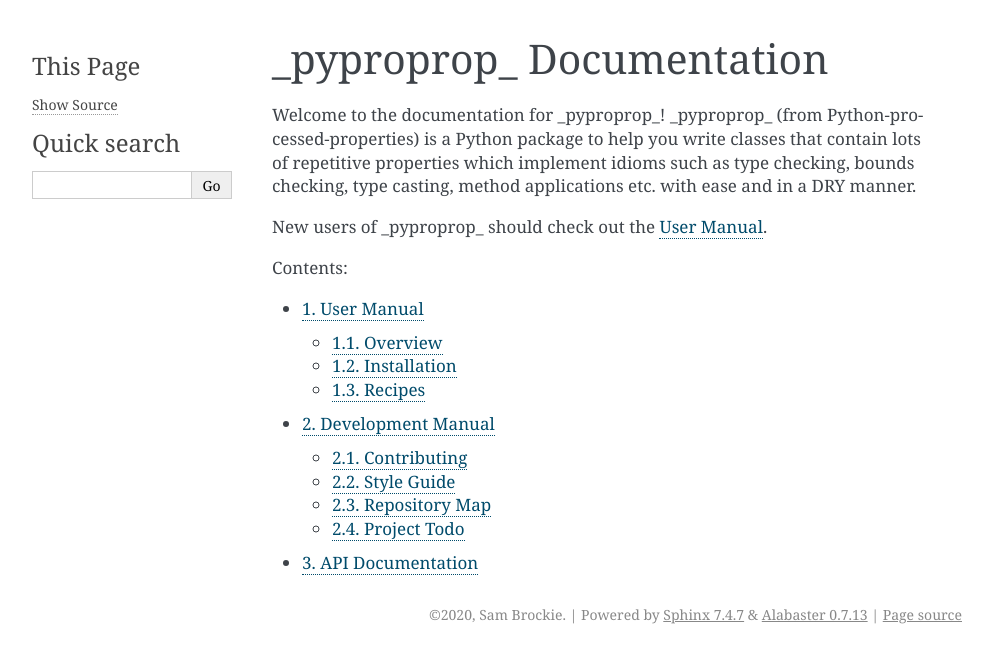
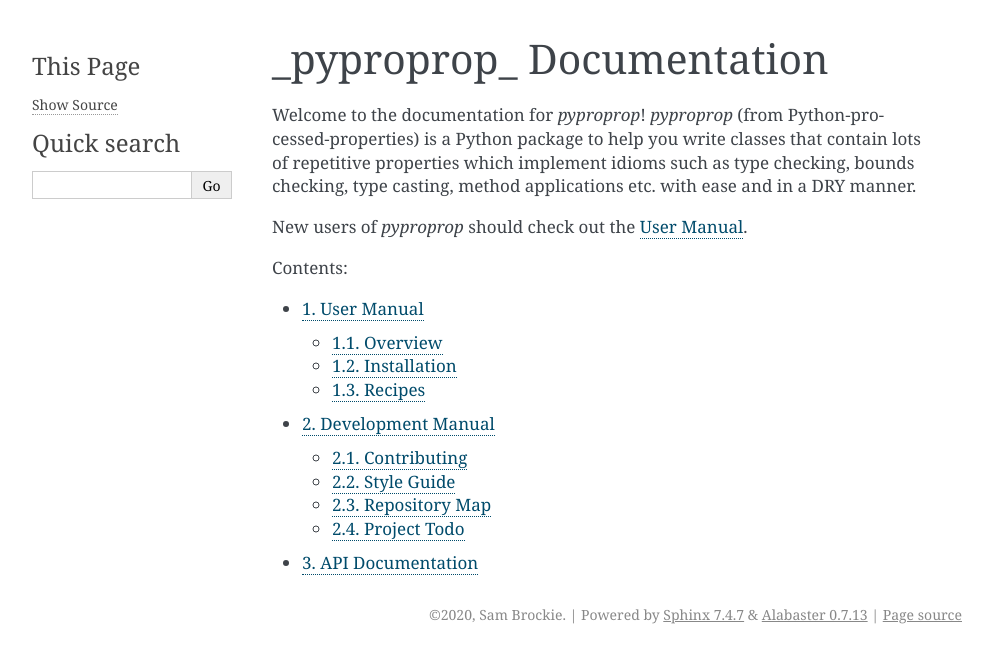
Before and after one commit to brocksam/pyproprop, a Sphinx documentation site: the page built from docs/source/index.rst, in a window 1280 px wide. Shown: the top 663 px of the page, without its empty margins (148-1141 px from the left). Built offline with Sphinx 7.4.7, drawn with Linux system fonts in a browser that asks for light colours.

Commit message:
Fix italics markup for ReST syntax

```diff
--- a/docs/source/index.rst
+++ b/docs/source/index.rst
@@ -1,9 +1,9 @@
 _pyproprop_ Documentation
 =========================
 
-Welcome to the documentation for _pyproprop_! _pyproprop_ (from Python-processed-properties) is a Python package to help you write classes that contain lots of repetitive properties which implement idioms such as type checking, bounds checking, type casting, method applications etc. with ease and in a DRY manner.
+Welcome to the documentation for *pyproprop*! *pyproprop* (from Python-processed-properties) is a Python package to help you write classes that contain lots of repetitive properties which implement idioms such as type checking, bounds checking, type casting, method applications etc. with ease and in a DRY manner.
 
-New users of _pyproprop_ should check out the :doc:`User Manual <user/index>`.
+New users of *pyproprop* should check out the :doc:`User Manual <user/index>`.
 
 .. toctree::
    :numbered:
```
